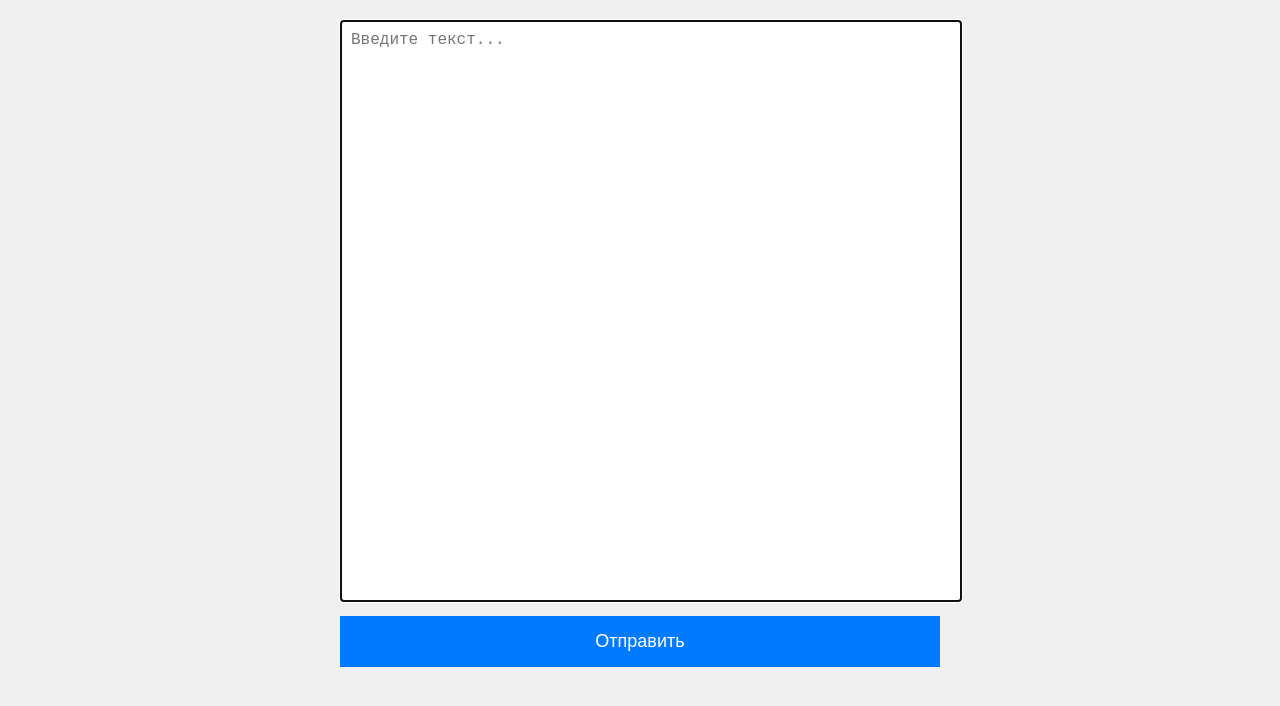
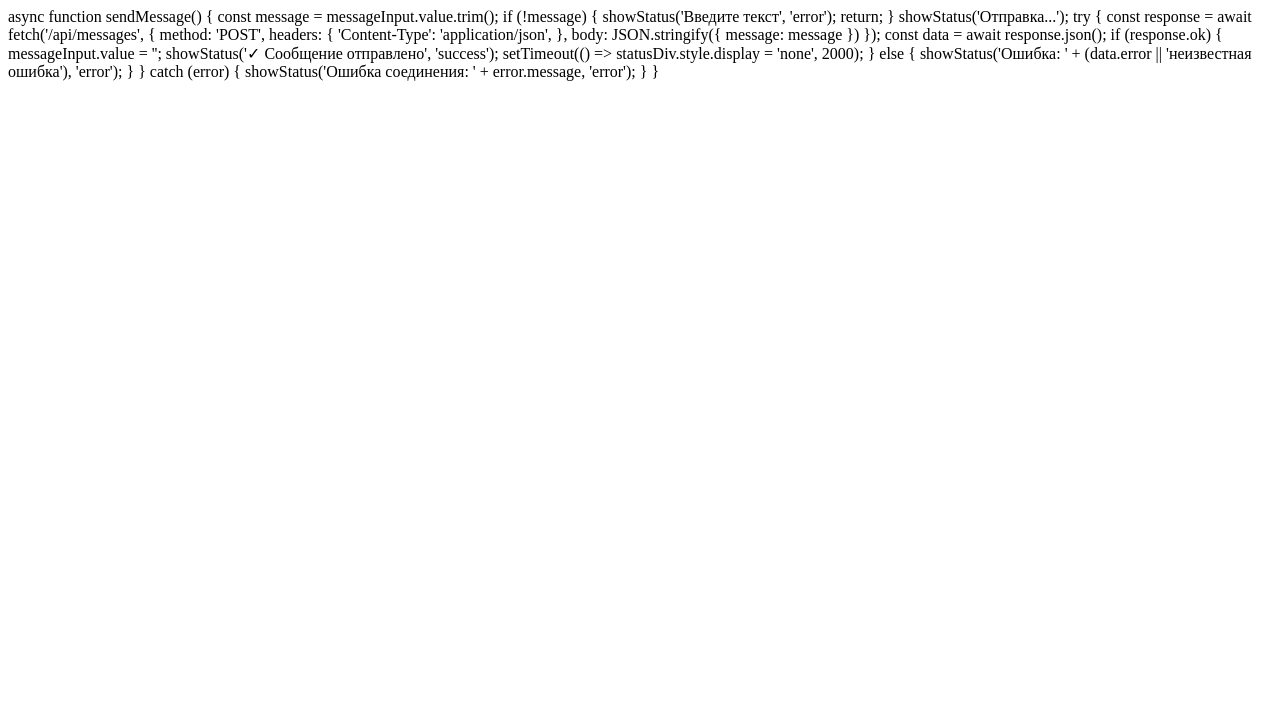
Before and after one commit to qalex0557-star/my-message-site, a website: page public/index.html in a window 1280 px wide. Drawn offline with Linux system fonts and the light colour scheme.

Commit message:
index.html

```diff
--- a/public/index.html
+++ b/public/index.html
@@ -1,76 +1,3 @@
-<!DOCTYPE html>
-<html>
-<head>
-    <meta charset="UTF-8">
-    <meta name="viewport" content="width=device-width, initial-scale=1.0">
-    <style>
-        body {
-            margin: 0;
-            padding: 20px;
-            font-family: Arial;
-            background: #f0f0f0;
-            height: 100vh;
-        }
-
-        .container {
-            max-width: 600px;
-            margin: 0 auto;
-        }
-
-        textarea {
-            width: 100%;
-            height: 70vh;
-            padding: 10px;
-            font-size: 16px;
-            border: 1px solid #ccc;
-            resize: none;
-        }
-
-        button {
-            width: 100%;
-            padding: 15px;
-            margin-top: 10px;
-            background: #007bff;
-            color: white;
-            border: none;
-            font-size: 18px;
-            cursor: pointer;
-        }
-
-        button:hover {
-            background: #0056b3;
-        }
-
-        #status {
-            margin-top: 10px;
-            padding: 10px;
-            display: none;
-            font-size: 14px;
-        }
-
-        .success {
-            background: #d4edda;
-            color: #155724;
-        }
-
-        .error {
-            background: #f8d7da;
-            color: #721c24;
-        }
-    </style>
-</head>
-<body>
-    <div class="container">
-        <textarea id="messageInput" placeholder="Введите текст..."></textarea>
-        <button onclick="sendMessage()">Отправить</button>
-        <div id="status"></div>
-    </div>
-
-    <script>
-        const messageInput = document.getElementById('messageInput');
-        const statusDiv = document.getElementById('status');
-        const SERVER_URL = 'http://localhost:3000';
-
 async function sendMessage() {
     const message = messageInput.value.trim();
 
@@ -82,12 +9,13 @@
     showStatus('Отправка...');
 
     try {
-                const response = await fetch(`${SERVER_URL}/api/messages`, {
+        const response = await fetch('/api/messages', {
             method: 'POST',
-                    headers: {'Content-Type': 'application/json'},
+            headers: {
+                'Content-Type': 'application/json',
+            },
             body: JSON.stringify({
-                        message: message,
-                        timestamp: new Date().toLocaleString()
+                message: message
             })
         });
 
@@ -101,17 +29,6 @@
             showStatus('Ошибка: ' + (data.error || 'неизвестная ошибка'), 'error');
         }
     } catch (error) {
-                showStatus('Ошибка соединения', 'error');
+        showStatus('Ошибка соединения: ' + error.message, 'error');
     }
 }
-
-        function showStatus(text, type = '') {
-            statusDiv.textContent = text;
-            statusDiv.className = type;
-            statusDiv.style.display = 'block';
-        }
-
-        messageInput.focus();
-    </script>
-</body>
-</html>
```
Lines whose indentation alone changed are shown as unchanged.
